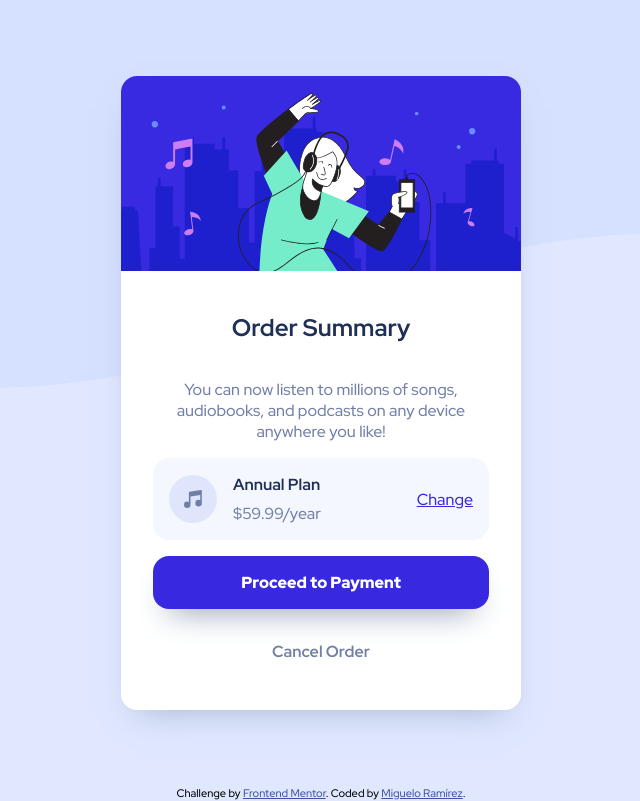
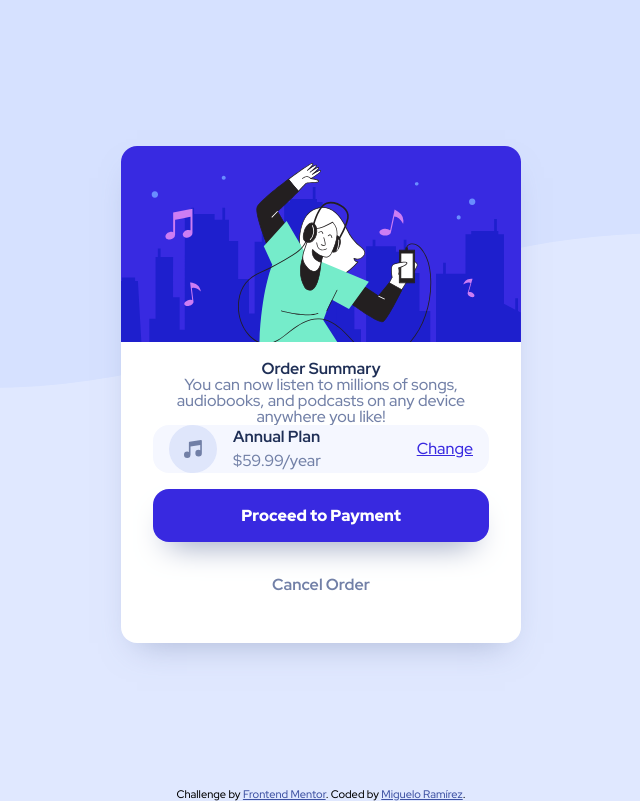
Before and after one commit to Miguelo0098/Order-summary-card-component, a plain HTML site: page index.html in a window 1280 px wide. Shown: the whole page, without its empty margins (319-959 px from the left). Drawn offline with Linux system fonts and the light colour scheme.

Commit message:
chore: add reset css file

```diff
--- a/index.html
+++ b/index.html
@@ -13,6 +13,7 @@
     />
     <title>Frontend Mentor | Order summary card</title>
 
+    <link rel="stylesheet" href="./styles/reset.css" />
     <link rel="preconnect" href="https://fonts.googleapis.com" />
     <link rel="preconnect" href="https://fonts.gstatic.com" crossorigin />
     <link
--- /dev/null
+++ b/styles/reset.css
@@ -0,0 +1,48 @@
+/* http://meyerweb.com/eric/tools/css/reset/
+   v2.0 | 20110126
+   License: none (public domain)
+*/
+
+html, body, div, span, applet, object, iframe,
+h1, h2, h3, h4, h5, h6, p, blockquote, pre,
+a, abbr, acronym, address, big, cite, code,
+del, dfn, em, img, ins, kbd, q, s, samp,
+small, strike, strong, sub, sup, tt, var,
+b, u, i, center,
+dl, dt, dd, ol, ul, li,
+fieldset, form, label, legend,
+table, caption, tbody, tfoot, thead, tr, th, td,
+article, aside, canvas, details, embed,
+figure, figcaption, footer, header, hgroup,
+menu, nav, output, ruby, section, summary,
+time, mark, audio, video {
+	margin: 0;
+	padding: 0;
+	border: 0;
+	font-size: 100%;
+	font: inherit;
+	vertical-align: baseline;
+}
+/* HTML5 display-role reset for older browsers */
+article, aside, details, figcaption, figure,
+footer, header, hgroup, menu, nav, section {
+	display: block;
+}
+body {
+	line-height: 1;
+}
+ol, ul {
+	list-style: none;
+}
+blockquote, q {
+	quotes: none;
+}
+blockquote:before, blockquote:after,
+q:before, q:after {
+	content: '';
+	content: none;
+}
+table {
+	border-collapse: collapse;
+	border-spacing: 0;
+}
```
